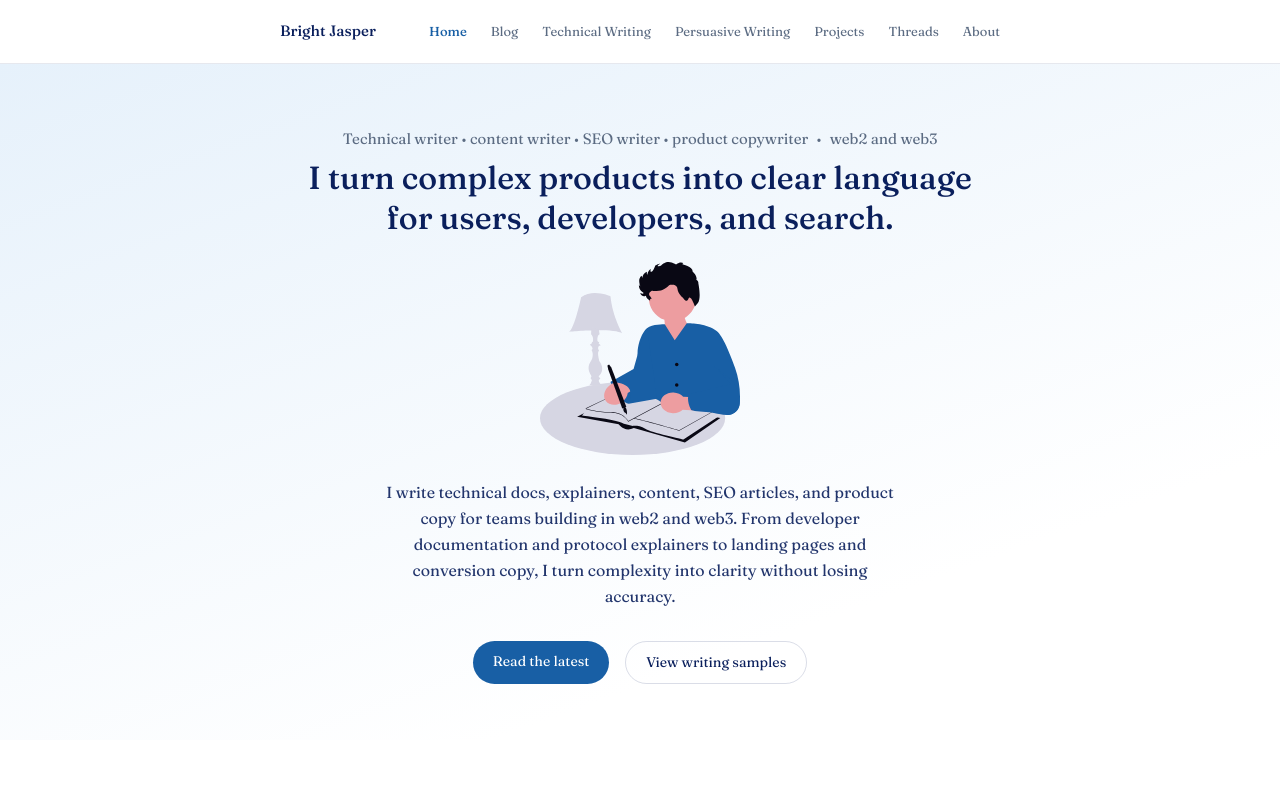
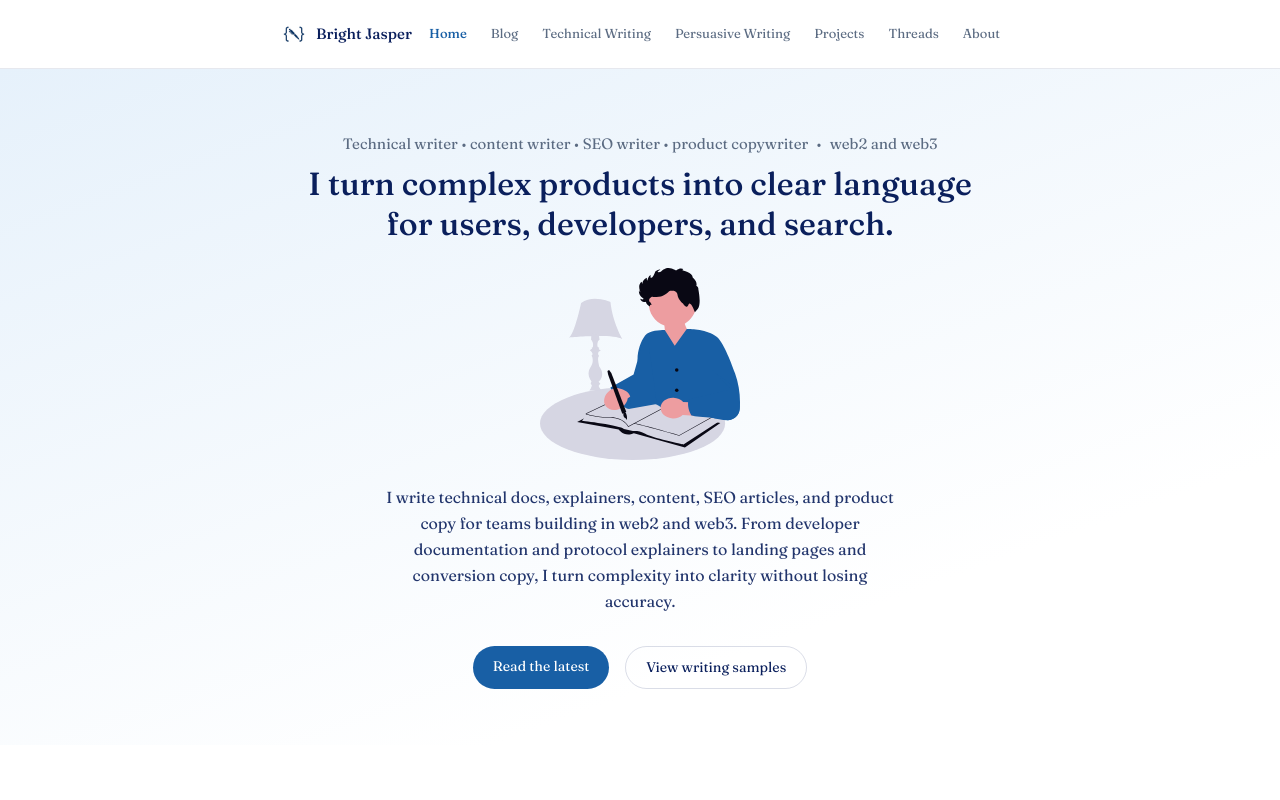
Before and after one commit to Aura-pix/bright-jasper, a Next.js app: page / in a window 1280 px wide. Shown: the top 800 px of the page. Built offline with nearby package versions, Linux system fonts and the light colour scheme.

Commit message:
Tweaked the meta description tags to improve discoverability and search engine optimization (SEO) for the website. Updated the content of the meta descriptions to be more relevant and engaging for users searching for related topics.

```diff
--- a/app/page.js
+++ b/app/page.js
@@ -7,7 +7,7 @@ import { getAllBlogPosts } from "@/lib/posts";
 export const metadata = {
   title: "Bright Jasper | Technical writer and SEO content specialist",
   description:
-    "Technical writing, developer documentation, SEO content, and product copy for web2 and web3 teams.",
+    "Technical writing, developer documentation, and product copy for web2 and web3 teams that need complex ideas explained clearly.",
   alternates: {
     canonical: "https://brightjasper.com",
   },
--- a/app/threads/page.js
+++ b/app/threads/page.js
@@ -3,7 +3,7 @@ import { getAllThreads } from "@/lib/threads";
 export const metadata = {
   title: "Threads | Bright Jasper",
   description:
-    "Short-form observations on product thinking, technical systems, and web3 ideas from Bright Jasper.",
+    "Short-form product thinking, technical observations, and web3 takes from Bright Jasper — written for quick, sharp reading.",
   alternates: {
     canonical: "https://brightjasper.com/threads",
   },
--- a/app/writing-samples/page.js
+++ b/app/writing-samples/page.js
@@ -3,7 +3,7 @@ import Link from "next/link";
 export const metadata = {
   title: "Writing samples | Bright Jasper",
   description:
-    "Technical writing, persuasive copy, and SEO content samples from Bright Jasper.",
+    "Technical writing, product copy, and SEO content samples from Bright Jasper — examples of clear writing for complex products and audiences.",
   alternates: {
     canonical: "https://brightjasper.com/writing-samples",
   },
--- a/components/Nav.js
+++ b/components/Nav.js
@@ -1,5 +1,6 @@
 "use client";
 
+import Image from "next/image";
 import Link from "next/link";
 import { usePathname } from "next/navigation";
 import HamburgerMenu from "@/components/nav/HamburgerMenu";
@@ -22,9 +23,17 @@ export default function Nav() {
       <nav className="relative max-w-3xl mx-auto px-6 py-5 flex items-center justify-between gap-4">
         <Link
           href="/"
-          className="text-[15px] font-medium text-ink flex-shrink-0"
+          className="flex items-center gap-2 text-[15px] font-medium text-ink flex-shrink-0"
         >
-          Bright Jasper
+          <Image
+            src="/bj-header-icon-40.png"
+            alt="Bright Jasper logo"
+            width={28}
+            height={28}
+            className="rounded-md"
+            priority
+          />
+          <span>Bright Jasper</span>
         </Link>
 
         <div className="hidden sm:flex flex-1 justify-end gap-x-6 gap-y-1">
--- a/content/blog/dangote-from-trading-to-infrastructure.mdx
+++ b/content/blog/dangote-from-trading-to-infrastructure.mdx
@@ -1,9 +1,9 @@
 ---
-title: "Dangote: From Trading Commodities to Owning the Infrastructure Behind Them"
+title: "Dangote’s real play is infrastructure, not just cement"
 date: "2026-09-06"
 tag: "Research Thesis"
 track: "technical"
-excerpt: "Dangote isn't a cement company or a rich-man story. It's a decades-long bet on owning supply chains, and this month a new part of it goes public."
+excerpt: "Dangote’s strategy is bigger than cement. It is a long-term bet on owning the supply chains and infrastructure behind the real economy."
 readTime: "9 min read"
 sample: true
 sampleCategory: "Company Breakdowns"
```
